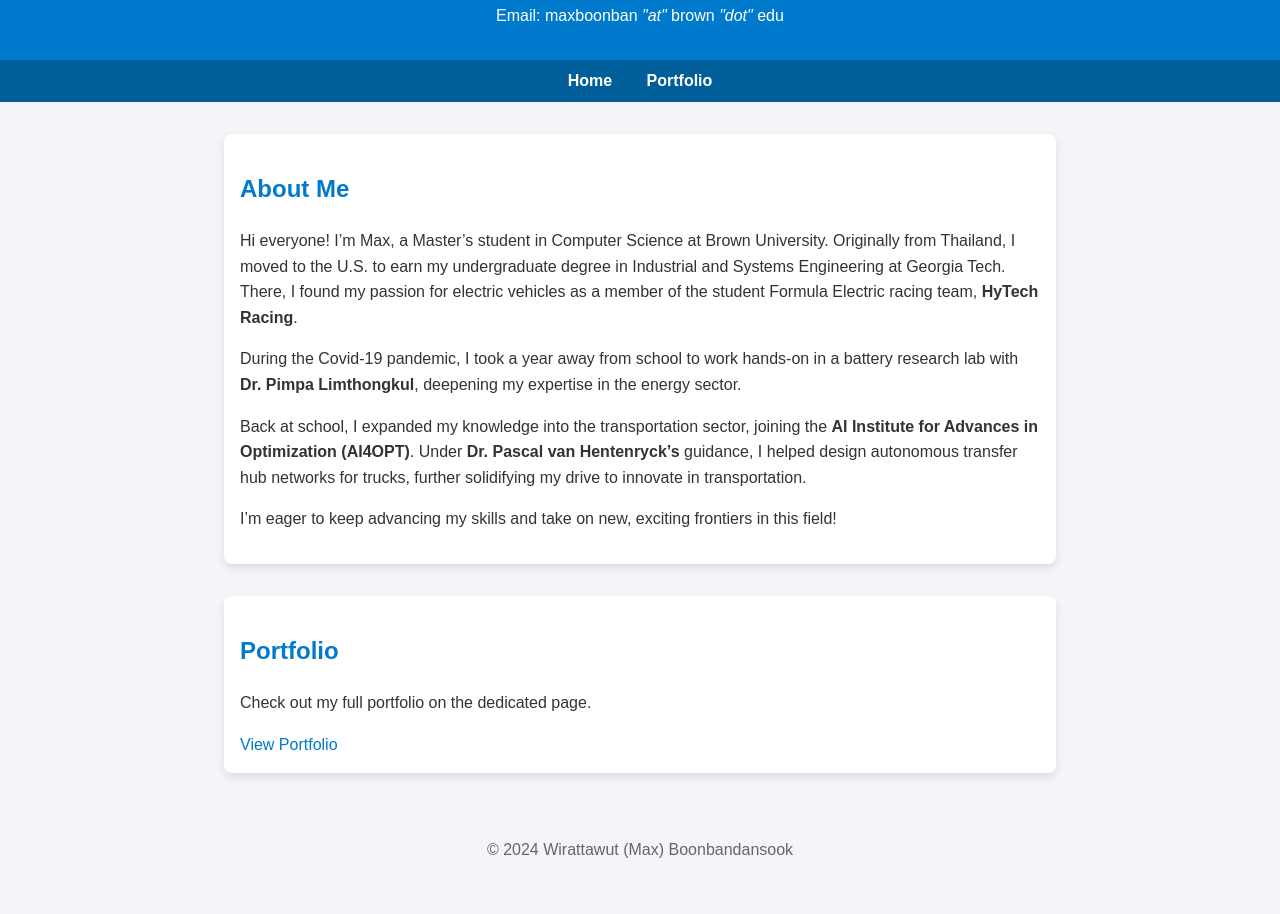
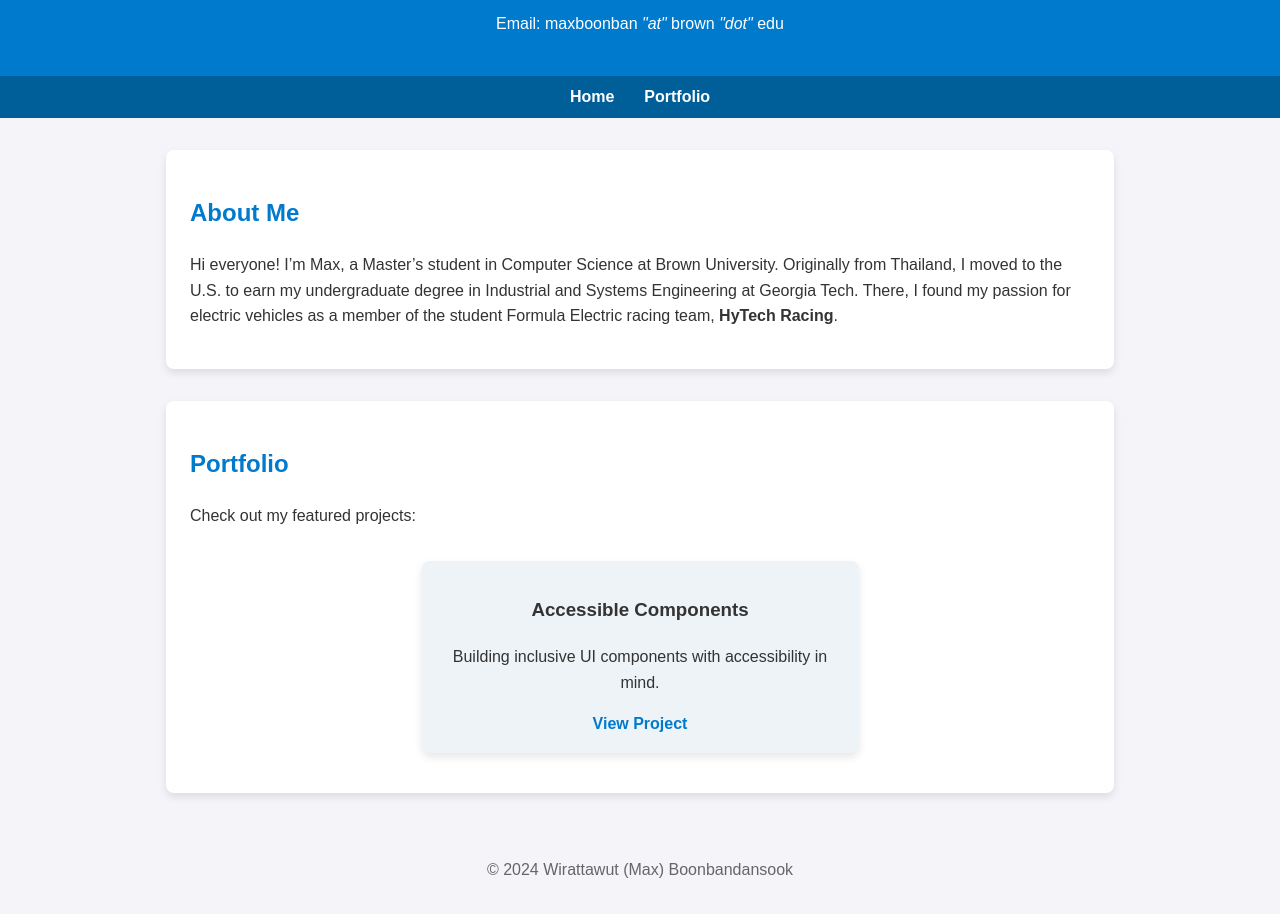
Before and after one commit to maxboonban/maxboonban.github.io, a plain HTML site: page index.html in a window 1280 px wide. Shown: the part 275-1189 px from the top of the page. Drawn offline with Linux system fonts and the light colour scheme.

Commit message:
updated index.html with flexbox

```diff
--- a/index.html
+++ b/index.html
@@ -1,88 +1,4 @@
-<!-- <!DOCTYPE html>
-<html lang="en">
-<head>
-    <meta charset="UTF-8">
-    <meta name="viewport" content="width=device-width, initial-scale=1.0">
-    <title>Wirattawut (Max) Boonbandansook</title>
-    <style>
-        body {
-            font-family: Arial, sans-serif;
-            line-height: 1.6;
-            margin: 0;
-            padding: 0;
-            background-color: #f4f4f9;
-            color: #333;
-        }
-        header {
-            background: #007acc;
-            color: white;
-            padding: 1rem 0;
-            text-align: center;
-        }
-        .container {
-            max-width: 800px;
-            margin: 2rem auto;
-            padding: 1rem;
-            background: white;
-            border-radius: 8px;
-            box-shadow: 0 4px 8px rgba(0, 0, 0, 0.1);
-        }
-        h1, h2 {
-            color: #007acc;
-        }
-        a {
-            color: #007acc;
-            text-decoration: none;
-        }
-        a:hover {
-            text-decoration: underline;
-        }
-        footer {
-            text-align: center;
-            margin-top: 2rem;
-            padding: 1rem 0;
-            background: #f4f4f9;
-            color: #666;
-        }
-    </style>
-</head>
-<body>
-    <header>
-        <h1>Wirattawut (Max) Boonbandansook</h1>
-        <p>Computer Science M.Sc. Candidate @Brown University</p>
-        <p>Email: maxboonban <span style="font-style: italic;">"at"</span> brown <span style="font-style: italic;">"dot"</span> edu</p>
-    </header>
-    <div class="container">
-        <h2>About Me</h2>
-        <img src="max.jpg" alt="Image of Max" style="width: 150px; height: auto; margin-top: 1rem; border-radius: 8px;">
-        <p>Hi everyone! I’m Max, a Master’s student in Computer Science at Brown University. Originally from Thailand, I moved to the U.S. to earn my undergraduate degree in Industrial and Systems Engineering at Georgia Tech. There, I found my passion for electric vehicles as a member of the student Formula Electric racing team, <strong>HyTech Racing</strong>.</p>
-        <p>During the Covid-19 pandemic, I took a year away from school to work hands-on in a battery research lab with <strong>Dr. Pimpa Limthongkul</strong>, deepening my expertise in the energy sector.</p>
-        <p>Back at school, I expanded my knowledge into the transportation sector, joining the <strong>AI Institute for Advances in Optimization (AI4OPT)</strong>. Under <strong>Dr. Pascal van Hentenryck’s</strong> guidance, I helped design autonomous transfer hub networks for trucks, further solidifying my drive to innovate in transportation.</p>
-        <p>I’m eager to keep advancing my skills and take on new, exciting frontiers in this field!</p>
-    </div>
-
-    <div class="container">
-        <h2>Publications</h2>
-        <p><strong>Constraint Programming to Improve Hub Utilization in Autonomous Transfer Hub Networks</strong></p>
-        <p>Chungjae Lee, Wirattawut Boonbandansook, Vahid Eghbal Akhlaghi, Kevin Dalmeijer, Pascal Van Hentenryck</p>
-        <p><em>*Joint first author</em></p>
-    </div>
-
-    <div class="container">
-        <h2>Education</h2>
-        <p><strong>Brown University</strong></p>
-        <p>M.Sc. Student, 2024 - Current</p>
-        <p><strong>Georgia Institute of Technology</strong></p>
-        <p>Highest Honors, B.Sc., 2018 - 2023</p>
-    </div>
-
-    <footer>
-        <p>&copy; 2024 Wirattawut (Max) Boonbandansook</p>
-    </footer>
-</body>
-</html>
- -->
- <!DOCTYPE html>
+<!DOCTYPE html>
 <html lang="en">
 <head>
     <meta charset="UTF-8">
@@ -97,12 +13,14 @@
             background-color: #f4f4f9;
             color: #333;
         }
+
         header {
             background: #007acc;
             color: white;
-            padding: 1rem 0;
+            padding: 1.5rem 0;
             text-align: center;
         }
+
         .profile-img {
             width: 120px;
             height: 120px;
@@ -112,49 +30,98 @@
             border: 3px solid white;
             box-shadow: 0 2px 4px rgba(0, 0, 0, 0.1);
         }
+
         nav {
             background: #005f99;
             padding: 0.5rem 0;
             text-align: center;
         }
+
         nav ul {
             list-style: none;
             padding: 0;
             margin: 0;
+            display: flex;
+            justify-content: center;
         }
+
         nav ul li {
-            display: inline;
             margin: 0 15px;
         }
+
         nav ul li a {
             color: white;
             text-decoration: none;
             font-weight: bold;
         }
+
         .container {
-            max-width: 800px;
+            max-width: 900px;
             margin: 2rem auto;
-            padding: 1rem;
+            padding: 1.5rem;
             background: white;
             border-radius: 8px;
             box-shadow: 0 4px 8px rgba(0, 0, 0, 0.1);
         }
+
         h1, h2 {
             color: #007acc;
         }
+
         a {
             color: #007acc;
             text-decoration: none;
         }
+
         a:hover {
             text-decoration: underline;
         }
+
+        .portfolio-list {
+            display: flex;
+            flex-wrap: wrap;
+            justify-content: center;
+            gap: 1rem;
+            padding: 1rem 0;
+        }
+
+        .portfolio-item {
+            background: #eef3f7;
+            padding: 1rem;
+            border-radius: 8px;
+            width: 45%;
+            text-align: center;
+            box-shadow: 0 4px 8px rgba(0, 0, 0, 0.1);
+        }
+
+        .portfolio-item a {
+            display: block;
+            font-weight: bold;
+            margin-top: 10px;
+        }
+
         footer {
             text-align: center;
             margin-top: 2rem;
             padding: 1rem 0;
             background: #f4f4f9;
             color: #666;
+        }
+
+        /* Responsive Design */
+        @media screen and (max-width: 768px) {
+            .container {
+                padding: 1rem;
+            }
+            .portfolio-item {
+                width: 90%;
+            }
+            nav ul {
+                flex-direction: column;
+            }
+            nav ul li {
+                margin: 5px 0;
+            }
         }
     </style>
 </head>
@@ -183,20 +150,19 @@
             There, I found my passion for electric vehicles as a member of the student Formula Electric racing team,
             <strong>HyTech Racing</strong>.
         </p>
-        <p>During the Covid-19 pandemic, I took a year away from school to work hands-on in a battery research lab with
-            <strong>Dr. Pimpa Limthongkul</strong>, deepening my expertise in the energy sector.</p>
-        <p>Back at school, I expanded my knowledge into the transportation sector, joining the
-            <strong>AI Institute for Advances in Optimization (AI4OPT)</strong>. Under <strong>Dr. Pascal van Hentenryck’s</strong>
-            guidance, I helped design autonomous transfer hub networks for trucks, further solidifying my drive to innovate
-            in transportation.</p>
-        <p>I’m eager to keep advancing my skills and take on new, exciting frontiers in this field!</p>
     </div>
 
-    <!-- Portfolio Section (Now Empty with a Link) -->
+    <!-- Portfolio Section -->
     <div id="portfolio" class="container">
         <h2>Portfolio</h2>
-        <p>Check out my full portfolio on the dedicated page.</p>
-        <a href="portfolio.html">View Portfolio</a>
+        <p>Check out my featured projects:</p>
+        <div class="portfolio-list">
+            <div class="portfolio-item">
+                <h3>Accessible Components</h3>
+                <p>Building inclusive UI components with accessibility in mind.</p>
+                <a href="accessible-components.html">View Project</a>
+            </div>
+        </div>
     </div>
 
     <footer>
```
Also changed, not shown: portfolio.html (renamed from projects.html).
